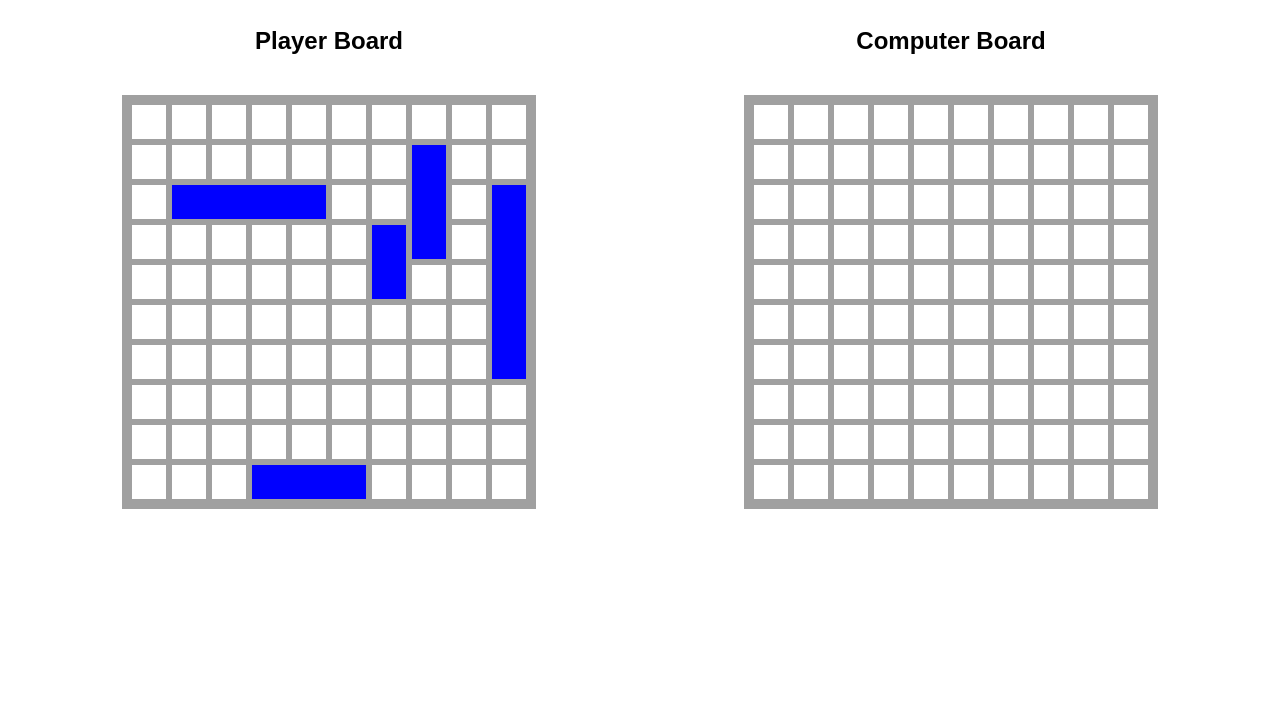
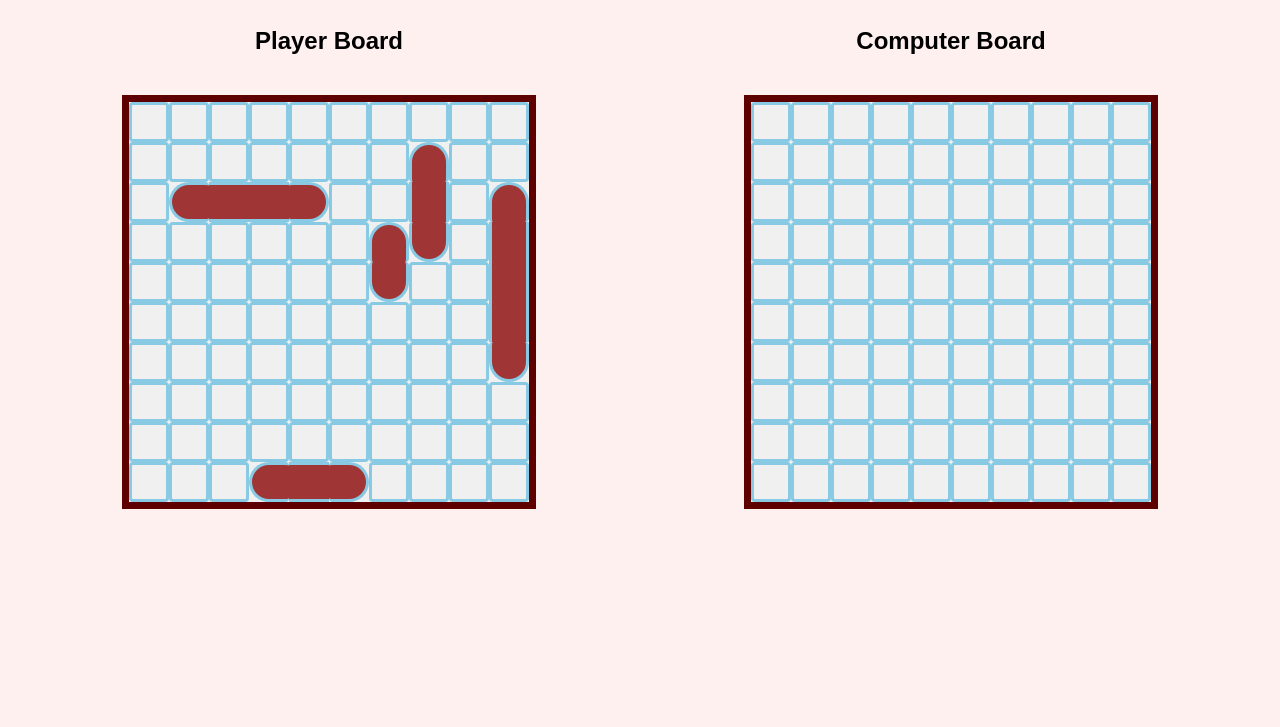
Before and after one commit to Cena-JM/battleship, a website built with webpack: page dist/index.html in a window 1280 px wide. Shown: the part 73-800 px from the top of the page. Built offline with Linux system fonts and the light colour scheme.

Commit message:
Update board styles

```diff
--- a/src/styles/styles.css
+++ b/src/styles/styles.css
@@ -1,6 +1,7 @@
 body {
     font-family: Arial, Helvetica, sans-serif;
     text-align: center;
+    background: #fff0f0;
 }
 
 #container {
@@ -18,17 +19,18 @@ body {
     grid-auto-flow: row dense;
     grid-template-columns: repeat(10, 40px);
     grid-template-rows: repeat(10, 40px);
-    border: 7px solid rgb(160, 160, 160);
+    border: 7px solid rgb(94, 0, 0);
     width: 400px;
-    background: #fff;
+    background: #f0f0f0;
 }
 
 .board-cell {
-    border: 3px solid rgb(160, 160, 160);
+    border: 3px solid rgb(136, 202, 228);
+    border-radius: 4px;
 }
 
 .ship {
-    background: #0000ff;
+    background: #a03535;
 }
 
 .hit {
@@ -36,7 +38,7 @@ body {
 }
 
 .miss {
-    background: #ff9900;
+    background: #0069cc;
 }
 
 .inactive {
@@ -68,17 +70,37 @@ body {
 }
 
 .spx-first {
-    border-left: 3px solid rgb(160, 160, 160);
+    border-left: 3px solid rgb(136, 202, 228);
+    border-top-left-radius: 50%;
+    border-bottom-left-radius: 50%;
 }
 
 .spx-last {
-    border-right: 3px solid rgb(160, 160, 160);
+    border-right: 3px solid rgb(136, 202, 228);
+    border-top-right-radius: 50%;
+    border-bottom-right-radius: 50%;
 }
 
 .spy-first {
-    border-top: 3px solid rgb(160, 160, 160);
+    border-top: 3px solid rgb(136, 202, 228);
+    border-top-right-radius: 50%;
+    border-top-left-radius: 50%;
 }
 
 .spy-last {
-    border-bottom: 3px solid rgb(160, 160, 160);
+    border-bottom: 3px solid rgb(136, 202, 228);
+    border-bottom-right-radius: 50%;
+    border-bottom-left-radius: 50%;
 }
+
+.spx {
+    border-radius: 0;
+}
+
+.spy {
+    border-radius: 0;
+}
+
+#message {
+    color: #28cc28;
+}
```
Also changed, not shown: dist/main.js.
